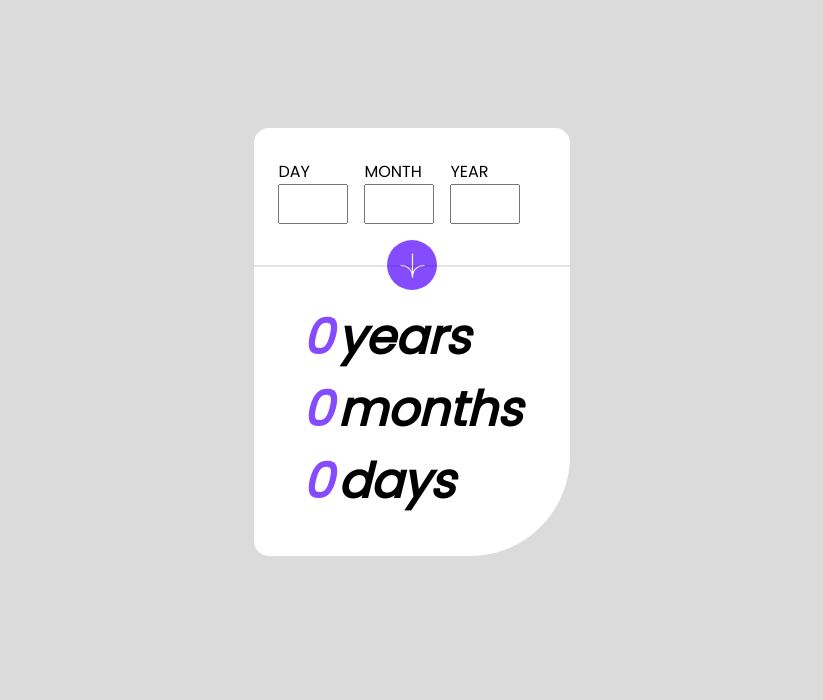
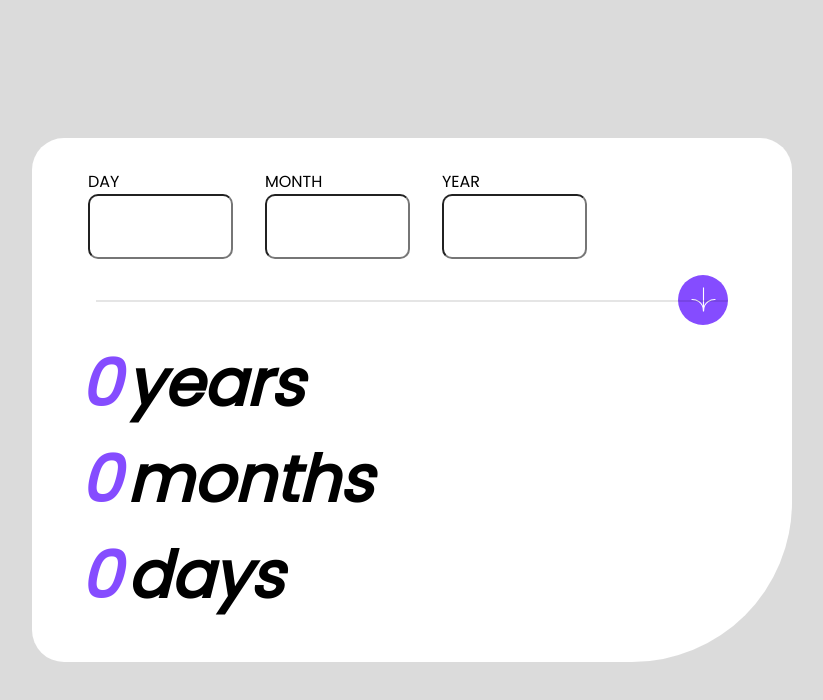
Before and after one commit to IamSachin10/age-calculator-app-main, a plain HTML site: page index.html in a window 1280 px wide. Shown: the whole page, without its empty margins (228-1051 px from the left). Drawn offline with Linux system fonts and the light colour scheme.

Commit message:
responsive design

```diff
--- a/index.html
+++ b/index.html
@@ -1,13 +1,11 @@
 <!DOCTYPE html>
 <html lang="en">
-
 <head>
   <meta charset="UTF-8">
   <meta name="viewport" content="width=device-width, initial-scale=1.0">
   <!-- displays site properly based on user's device -->
 
   <link rel="icon" type="image/png" sizes="32x32" href="./assets/images/favicon-32x32.png">
-
   <title>Frontend Mentor | Age calculator app</title>
   <link rel="stylesheet" href="./src/css/reset.css">
   <link rel="stylesheet" href="./src/css/styles.css">
@@ -17,25 +15,26 @@
 <body>
   <main>
     <div class="container">
-      <form action="" class="form">
+      <form action="" method="get" class="form">
         <div>
 
           <label for="day">day</label>
-          <input type="number" id="day">
+          <input type="number" name="day" id="day" min="1" max="31" required>
         </div>
 
         <div>
 
           <label for="month">month</label>
-          <input type="number" id="month" min="1" max="12">
+          <input type="number" name="month" id="month" min="1" max="12" required>
         </div>
 
         <div>
 
           <label for="year">year</label>
-          <input type="number" id="year">
+          <input type="number" name="year" id="year" required>
         </div>
       </form>
+
       <div class="circle">
         <img src="./assets/images/icon-arrow.svg" class="icon-arrow" alt="icon-arrow">
       </div>
--- a/src/css/styles.css
+++ b/src/css/styles.css
@@ -34,14 +34,16 @@ body {
     background-color: var(--clr-lightgray);
     min-height: 100vh;
     display: grid;
-    justify-content: center;
+    place-items: center;
     font-size: var(--fs-normal);
 }
 
 
+/* || Main component */
+
 .container {
 background-color:hsl(0, 0%, 100%);
-margin-block: 4em 0;
+/* margin-block: 4em 0; */
 /* margin-left: 1em;
 margin-right: 1em; */
 border-radius: 15px 15px 100px 15px;
@@ -109,3 +111,34 @@ border-radius: 15px 15px 100px 15px;
     color: var(--clr-purple);
     margin-inline: 0 0.1em;
 }
+
+/* || Media queries */
+
+@media only screen and (min-width: 35.4375em){
+    .container {
+        width: 47.5rem;
+        border-radius: 1em 1em 5em 1em;
+    }
+    .form {
+        gap: 2em;
+        margin-inline-start: 2em;
+    }
+    .form div input {
+        width: 145px;
+        height: 65px;
+        border-radius: 10px;
+        font-size: var(--fs-normal);
+        /* font-weight: var(--fw-bolder); */
+        outline-width: thin;
+    }
+    .circle {
+        margin: 0 2em 0 auto;
+
+    }
+    .line {
+        margin-inline: 2em;
+    }
+    .age-info > p {
+        font-size: 4rem;
+    }
+}
```
Lines whose indentation alone changed are shown as unchanged.
